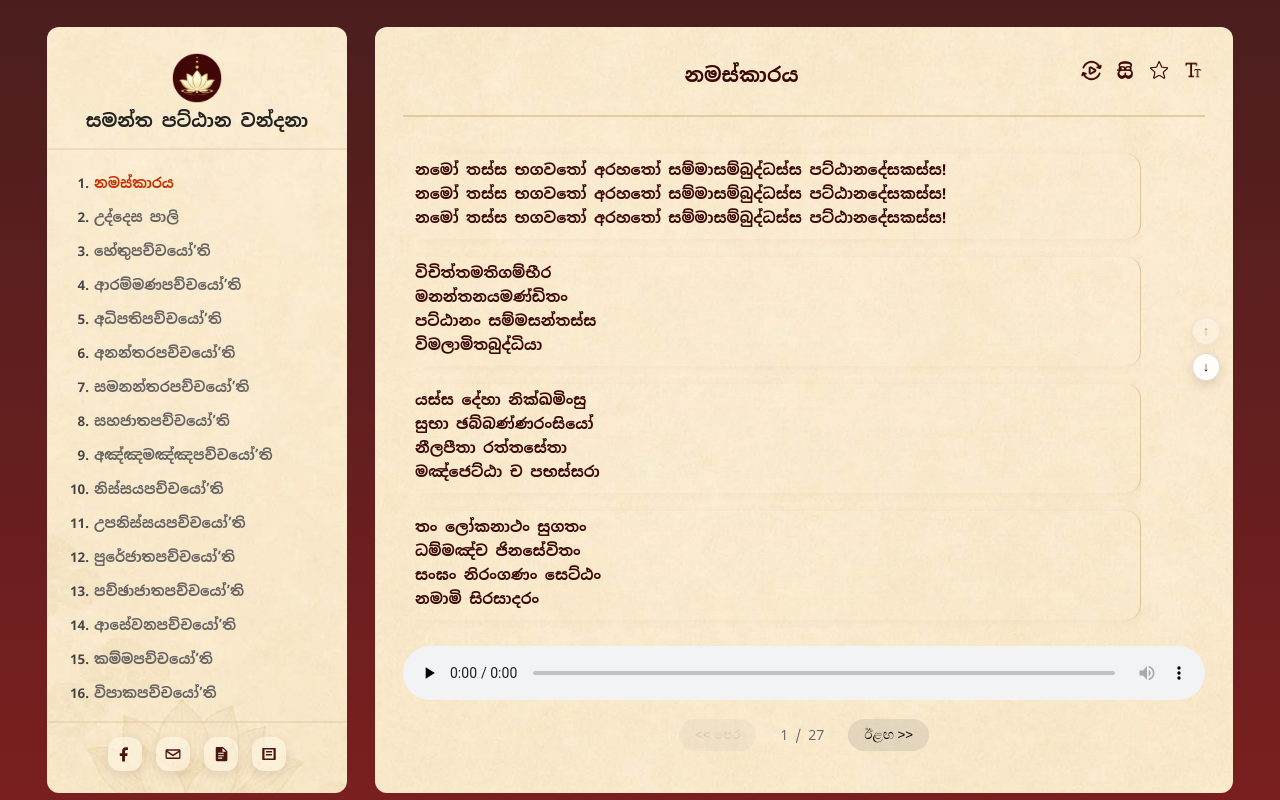
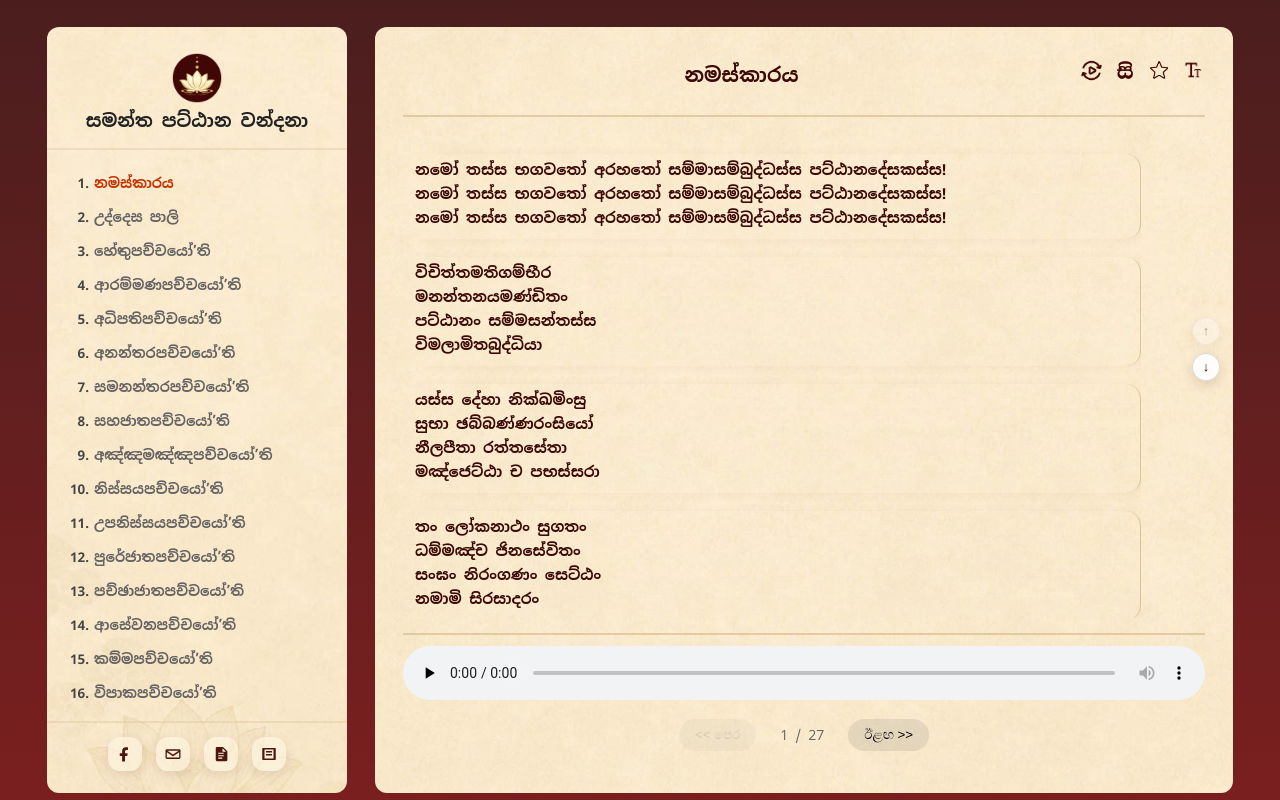
Before and after one commit to narthanasathsara93/samantha-patthana, a Vue app: page / in a window 1280 px wide. Built offline with nearby package versions, Linux system fonts and the light colour scheme; no server answers.

Commit message:
bug fixed

```diff
--- a/src/components/AudioPlayer.vue
+++ b/src/components/AudioPlayer.vue
@@ -198,8 +198,9 @@ defineExpose({
 <style scoped>
 /* ===== Audio Player ===== */
 .player {
+  border-top: 2px solid #c1956061;
   margin-top: 16px;
-  padding-top: 2px;
+  padding-top: 11px;
   position: sticky;
   bottom: 0;
   z-index: 5;
@@ -211,7 +212,8 @@ defineExpose({
 
 @media (max-width: 768px) {
   .player {
-    margin-top: 8px;
+    margin-top: -2px;
+    border-top: none;
   }
 }
 </style>
```
